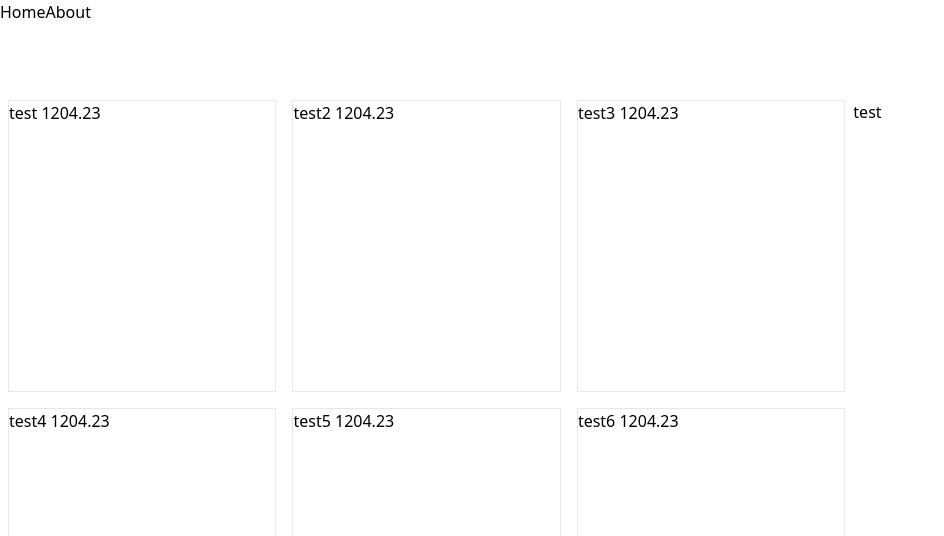
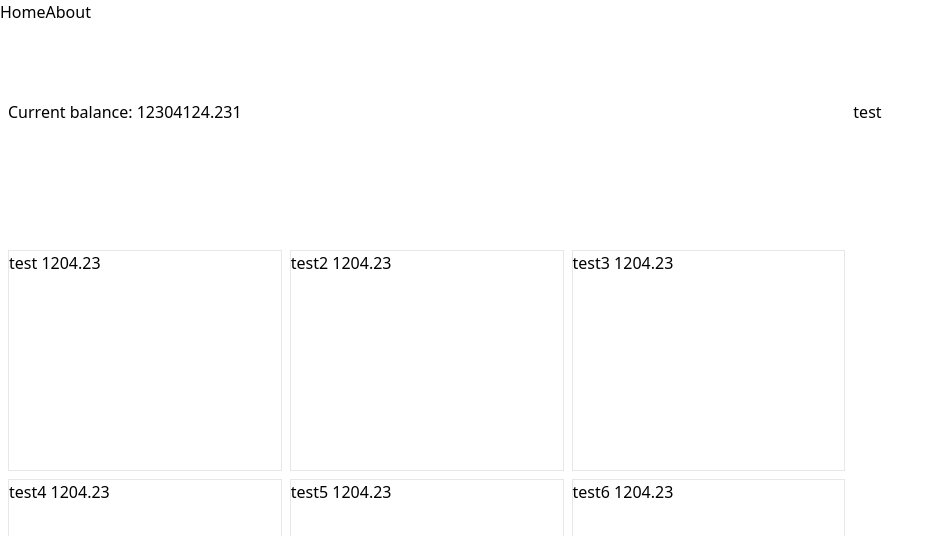
Before and after one commit to kyle-s-tong/budget, a Vue app: page / in a window 1280 px wide. Shown: the top 536 px of the page, without its empty margins (0-944 px from the left). Built offline with nearby package versions, Linux system fonts and the light colour scheme.

Commit message:
Add total balance section

```diff
--- a/src/views/HomeView.vue
+++ b/src/views/HomeView.vue
@@ -22,7 +22,9 @@ export default {
 <template>
   <main class="h-full w-full flex flex-col items-center justify-center">
     <div class="h-3/4 w-full flex">
-      <div class="w-2/3 grid grid-cols-3 gap-4 px-2">
+      <div class="flex flex-col w-2/3 px-2">
+        <div class="h-1/4">Current balance: 12304124.231</div>
+        <div class="h-3/4 grid grid-cols-3 gap-2">
           <div
             v-for="envelope in envelopes"
             :key="envelope.name"
@@ -32,6 +34,7 @@ export default {
             {{ envelope.balance }}
           </div>
         </div>
+      </div>
       <div class="w-1/3">test</div>
     </div>
   </main>
```
Lines whose indentation alone changed are shown as unchanged.
